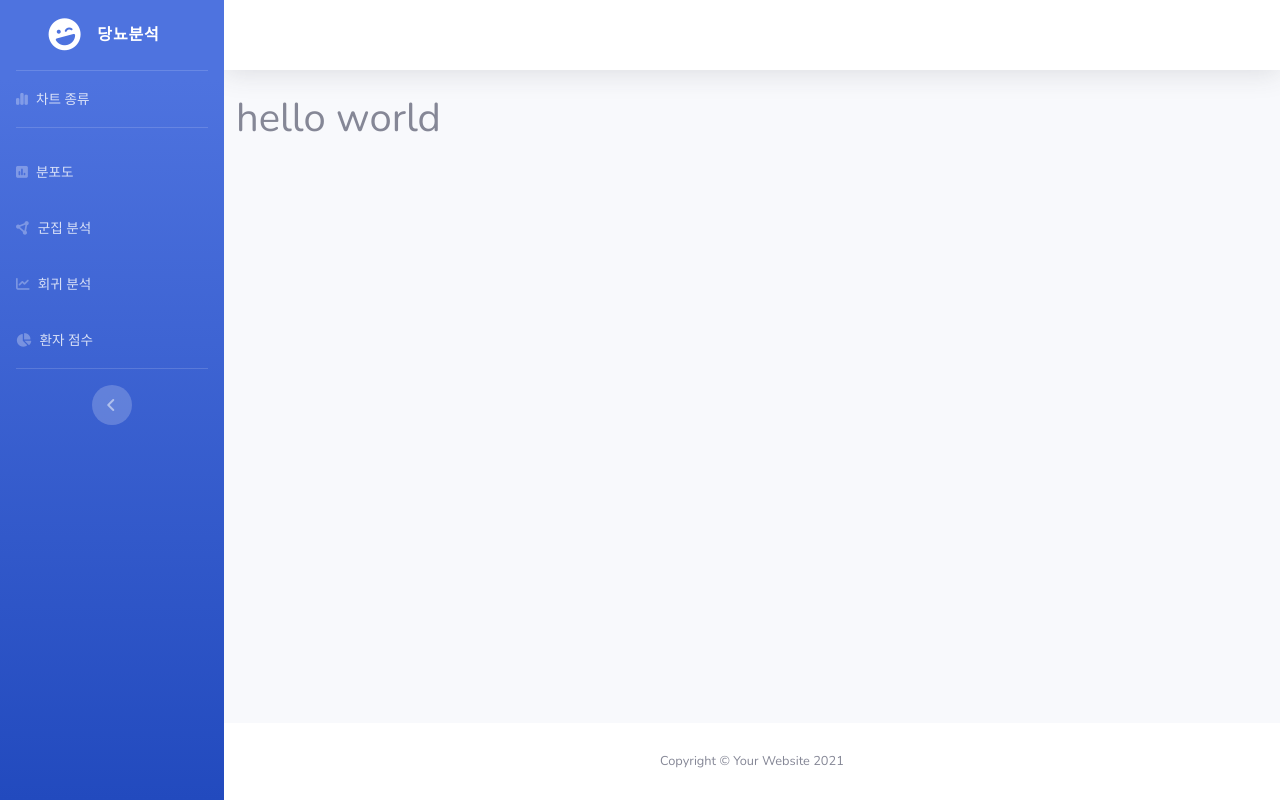
After one commit to Mistyrain9302/djangoNEW, a Django app: template mysite/templates/simu/scores.html in a window 1280 px wide. The commit adds this page. Run offline with Django 4.2, Linux system fonts and the light colour scheme; the template is opened without the code that fills it, so the values that code supplies are empty; some libraries are stand-ins or nearby versions.

Commit message:
230217_파일삭제전 잘 돌아가는 버전

```diff
--- a/mysite/simu/dash_apps/finished_apps/dash_base.py
+++ b/mysite/simu/dash_apps/finished_apps/dash_base.py
@@ -3,7 +3,7 @@ import numpy as np
 import matplotlib as mpl
 import matplotlib.pyplot as plt
 import matplotlib.font_manager as fm
-fontPath = r"C:\Windows\Fonts\NIAGENG.TTF"
+fontPath = "./static/Fonts/NIAGENG.TTF"
 fontName = fm.FontProperties(fname=fontPath, size=12).get_name()
 plt.rc("font", family=fontName)
 mpl.rcParams["axes.unicode_minus"] = False
--- a/mysite/simu/dash_apps/finished_apps/dist.py
+++ b/mysite/simu/dash_apps/finished_apps/dist.py
@@ -3,7 +3,7 @@ import numpy as np
 import matplotlib as mpl
 import matplotlib.pyplot as plt
 import matplotlib.font_manager as fm
-fontPath = r"C:\Windows\Fonts\NIAGENG.TTF"
+fontPath = "./static/Fonts/NIAGENG.TTF"
 fontName = fm.FontProperties(fname=fontPath, size=12).get_name()
 plt.rc("font", family=fontName)
 mpl.rcParams["axes.unicode_minus"] = False
--- a/mysite/simu/dash_apps/finished_apps/regressor.py
+++ b/mysite/simu/dash_apps/finished_apps/regressor.py
@@ -3,7 +3,7 @@ import numpy as np
 import matplotlib as mpl
 import matplotlib.pyplot as plt
 import matplotlib.font_manager as fm
-fontPath = r"C:\Windows\Fonts\NIAGENG.TTF"
+fontPath = "./static/Fonts/NIAGENG.TTF"
 fontName = fm.FontProperties(fname=fontPath, size=12).get_name()
 plt.rc("font", family=fontName)
 mpl.rcParams["axes.unicode_minus"] = False
--- a/mysite/simu/urls.py
+++ b/mysite/simu/urls.py
@@ -8,6 +8,7 @@ urlpatterns = [
     path('', views.dist_base, name='dist_base'),
     path('cluster',views.cluster, name='cluster'),
     path('regressor',views.regressor, name='regressor'),
+    path('scores/',views.scores, name='scores'),
     path('classify/',views.classify,name='classify'),
     path('regress/',views.regress,name='regress'),
 ]
--- a/mysite/templates/partials/_sidebar.html
+++ b/mysite/templates/partials/_sidebar.html
@@ -46,83 +46,12 @@
         </a>
     </li>
 
-{% comment %}
     <li class="nav-item">
-        <a class="nav-link collapsed" href="#" data-toggle="collapse" data-target="#collapseTwo"
-            aria-expanded="true" aria-controls="collapseTwo">
-            <i class="fas fa-fw fa-cog"></i>
-            <span>Components</span>
+        <a class="nav-link" href="{% url 'simu:scores' %}">
+            <i class="fa-solid fa-chart-pie"></i>
+            <span>환자 점수</span>
         </a>
-        <div id="collapseTwo" class="collapse" aria-labelledby="headingTwo" data-parent="#accordionSidebar">
-            <div class="bg-white py-2 collapse-inner rounded">
-                <h6 class="collapse-header">Custom Components:</h6>
-                <a class="collapse-item" href="buttons.html">Buttons</a>
-                <a class="collapse-item" href="cards.html">Cards</a>
-            </div>
-        </div>
     </li>
-
-    <!-- Nav Item - Utilities Collapse Menu -->
-    <li class="nav-item">
-        <a class="nav-link collapsed" href="#" data-toggle="collapse" data-target="#collapseUtilities"
-            aria-expanded="true" aria-controls="collapseUtilities">
-            <i class="fas fa-fw fa-wrench"></i>
-            <span>Utilities</span>
-        </a>
-        <div id="collapseUtilities" class="collapse" aria-labelledby="headingUtilities"
-            data-parent="#accordionSidebar">
-            <div class="bg-white py-2 collapse-inner rounded">
-                <h6 class="collapse-header">Custom Utilities:</h6>
-                <a class="collapse-item" href="utilities-color.html">Colors</a>
-                <a class="collapse-item" href="utilities-border.html">Borders</a>
-                <a class="collapse-item" href="utilities-animation.html">Animations</a>
-                <a class="collapse-item" href="utilities-other.html">Other</a>
-            </div>
-        </div>
-    </li>
-
-    <!-- Divider -->
-    <hr class="sidebar-divider">
-
-    <!-- Heading -->
-    <div class="sidebar-heading">
-        Addons
-    </div>
-
-    <!-- Nav Item - Pages Collapse Menu -->
-    <li class="nav-item">
-        <a class="nav-link collapsed" href="#" data-toggle="collapse" data-target="#collapsePages"
-            aria-expanded="true" aria-controls="collapsePages">
-            <i class="fas fa-fw fa-folder"></i>
-            <span>Pages</span>
-        </a>
-        <div id="collapsePages" class="collapse" aria-labelledby="headingPages" data-parent="#accordionSidebar">
-            <div class="bg-white py-2 collapse-inner rounded">
-                <h6 class="collapse-header">Login Screens:</h6>
-                <a class="collapse-item" href="login.html">Login</a>
-                <a class="collapse-item" href="register.html">Register</a>
-                <a class="collapse-item" href="forgot-password.html">Forgot Password</a>
-                <div class="collapse-divider"></div>
-                <h6 class="collapse-header">Other Pages:</h6>
-                <a class="collapse-item" href="404.html">404 Page</a>
-                <a class="collapse-item" href="blank.html">Blank Page</a>
-            </div>
-        </div>
-    </li>
-
-    <!-- Nav Item - Charts -->
-    <li class="nav-item">
-        <a class="nav-link" href="charts.html">
-            <i class="fas fa-fw fa-chart-area"></i>
-            <span>Charts</span></a>
-    </li>
-
-    <!-- Nav Item - Tables -->
-    <li class="nav-item">
-        <a class="nav-link" href="tables.html">
-            <i class="fas fa-fw fa-table"></i>
-            <span>Tables</span></a>
-    </li> {% endcomment %}
 
     <!-- Divider -->
     <hr class="sidebar-divider d-none d-md-block">
--- /dev/null
+++ b/mysite/templates/simu/scores.html
@@ -0,0 +1,6 @@
+{% extends 'base2.html' %}
+{% load static %}
+
+{% block content %}
+<h1>hello world</h1>
+{% endblock content %}
```
Also changed, not shown: mysite/simu/dash_apps/finished_apps/cluster.py (+11 -8 lines), mysite/simu/views.py (+44 -0 lines), mysite/static/Fonts/NIAGENG.TTF (added).
